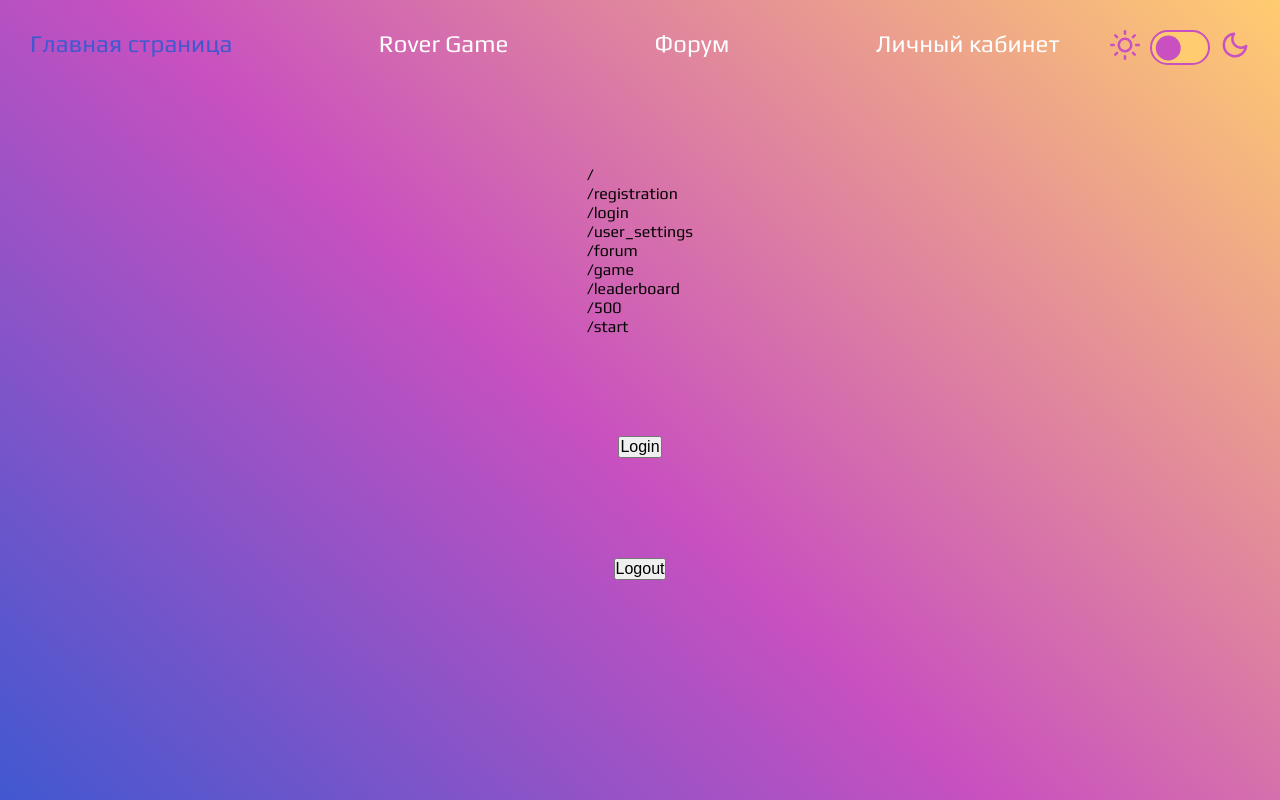
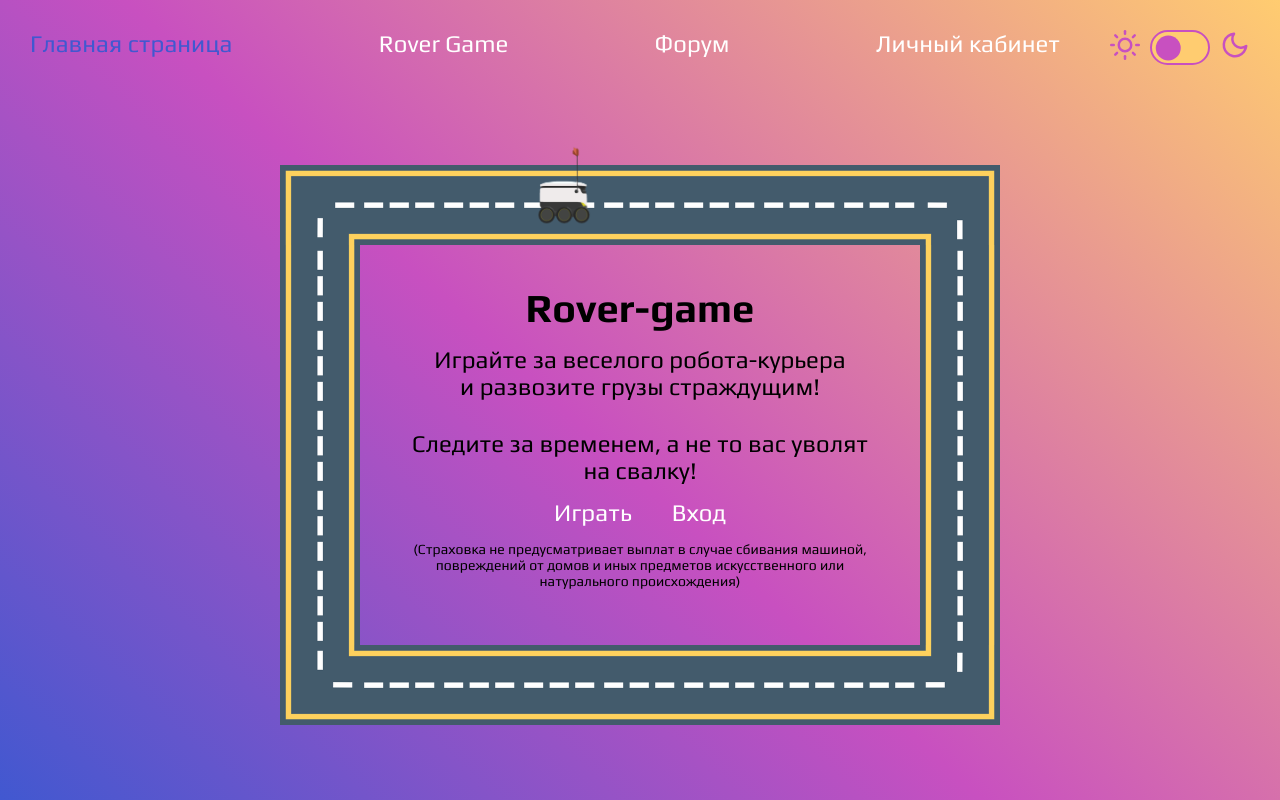
Before and after one commit to YP-KVAS/rover-game, a React (Vite) app in the folder packages/client/: page / in a window 1280 px wide. Built offline with nearby package versions, Linux system fonts and the light colour scheme.

Commit message:
KVA-11 Sprint 5 Main page (#16)
Главная страница

```diff
--- a/packages/client/src/pages/Main.tsx
+++ /dev/null
@@ -1,26 +0,0 @@
-import { Link } from 'react-router-dom'
-import { RoutesEnum } from '../utils/const-variables/routes'
-import { useAppDispatch } from '../hooks/useStore'
-import { onLogout, onSignIn } from '../store/thunks/auth-thunk'
-
-export function Main() {
-  const dispatch = useAppDispatch()
-  return (
-    <>
-      <ul>
-        {Object.values(RoutesEnum).map(route => (
-          <li key={route}>
-            <Link to={route}>{route}</Link>
-          </li>
-        ))}
-      </ul>
-      <button
-        onClick={() =>
-          dispatch(onSignIn({ login: 'kvas', password: 'kvasKvas1' }))
-        }>
-        Login
-      </button>
-      <button onClick={() => dispatch(onLogout())}>Logout</button>
-    </>
-  )
-}
--- /dev/null
+++ b/packages/client/src/pages/MainPage/Main.tsx
@@ -0,0 +1,103 @@
+import styles from './MainPage.module.scss'
+import { Link } from 'react-router-dom'
+import { RoutesEnum } from '../../utils/const-variables/routes'
+
+export function Main() {
+  return (
+    <>
+      <div className={styles.animate_wrapper}>
+        {Array.from({ length: 4 }).map((_, i) => (
+          <img
+            src="/images/road/road-corner.png"
+            className={styles[`cross_${i + 1}`]}
+            alt="road"
+            key={i}
+            width={80}
+            height={80}
+          />
+        ))}
+
+        <div className={styles.straight_ht_wrapper}>
+          {Array.from({ length: 7 }).map((_, i) => (
+            <img
+              src="/images/road/road-straight.png"
+              className={styles.straight_ht}
+              alt="road"
+              key={i}
+              width={80}
+              height={80}
+            />
+          ))}
+        </div>
+
+        <div className={styles.straight_hb_wrapper}>
+          {Array.from({ length: 7 }).map((_, i) => (
+            <img
+              src="/images/road/road-straight.png"
+              className={styles.straight_hb}
+              alt="road"
+              key={i}
+              width={80}
+              height={80}
+            />
+          ))}
+        </div>
+
+        <div className={styles.straight_vl_wrapper}>
+          {Array.from({ length: 5 }).map((_, i) => (
+            <img
+              src="/images/road/road-straight.png"
+              className={styles.straight_vl}
+              alt="road"
+              key={i}
+              width={80}
+              height={80}
+            />
+          ))}
+        </div>
+
+        <div className={styles.straight_vr_wrapper}>
+          {Array.from({ length: 5 }).map((_, i) => (
+            <img
+              src="/images/road/road-straight.png"
+              className={styles.straight_vr}
+              alt="road"
+              key={i}
+              width={80}
+              height={80}
+            />
+          ))}
+        </div>
+
+        <div className={styles.rover}></div>
+
+        <div className={styles.body}>
+          <h2>Rover-game</h2>
+
+          <p>
+            Играйте за веселого робота-курьера
+            <br />и развозите грузы страждущим!
+          </p>
+
+          <p>Следите за временем, а не то вас уволят на свалку!</p>
+
+          <div>
+            <Link to={RoutesEnum.START} className={styles.link}>
+              Играть
+            </Link>
+
+            <Link to={RoutesEnum.LOGIN} className={styles.link}>
+              Вход
+            </Link>
+          </div>
+
+          <p className={styles.disclaimer}>
+            (Страховка не предусматривает выплат в случае сбивания машиной,
+            повреждений от домов и иныx предметов искусственного или
+            натурального происхождения)
+          </p>
+        </div>
+      </div>
+    </>
+  )
+}
--- /dev/null
+++ b/packages/client/src/pages/MainPage/MainPage.module.scss
@@ -0,0 +1,137 @@
+.animate_wrapper {
+  display: grid;
+  grid-template: 80px calc(80px * 5) 80px / 80px calc(80px * 7) 80px;
+  grid-template-areas:
+    'corner_1 straight_ht corner_2'
+    'straight_vl links straight_vr'
+    'corner_4 straight_hb corner_3';
+  position: relative;
+}
+
+@mixin cross($number) {
+  grid-area: corner_#{$number};
+  transform: rotate(calc(90deg * $number));
+}
+
+@mixin straight($rotate, $selector, $direction: row) {
+  transform: rotate($rotate);
+  &_wrapper {
+    display: flex;
+    flex-direction: $direction;
+    grid-area: straight_#{$selector};
+  }
+}
+
+.cross_1 {
+  @include cross(1);
+}
+.cross_2 {
+  @include cross(2);
+}
+.cross_3 {
+  @include cross(3);
+}
+.cross_4 {
+  @include cross(4);
+}
+
+.straight_ht {
+  @include straight(90deg, ht);
+}
+
+.straight_hb {
+  @include straight(90deg, hb);
+}
+
+.straight_vl {
+  @include straight(0g, vl, column);
+}
+
+.straight_vr {
+  @include straight(0g, vr, column);
+}
+
+@keyframes marathon {
+  0% {
+    transform: translate(0, 0);
+  }
+  25% {
+    transform: translate(calc(80px * 8), 0);
+  }
+  50% {
+    transform: translate(calc(80px * 8), calc(80px * 6));
+  }
+  75% {
+    transform: translate(0, calc(80px * 6));
+  }
+  100% {
+    transform: translate(0, 0);
+  }
+}
+
+@keyframes change_image {
+  0% {
+    --img: url('/images/rover/rover-right.png');
+  }
+  25% {
+    --img: url('/images/rover/rover-down.png');
+  }
+  50% {
+    --img: url('/images/rover/rover-left.png');
+  }
+  75% {
+    --img: url('/images/rover/rover-up.png');
+  }
+  100% {
+    --img: url('/images/rover/rover-right.png');
+  }
+}
+
+.rover {
+  width: 80px;
+  height: 80px;
+  position: absolute;
+  top: -20px;
+  left: 10px;
+
+  animation: infinite marathon 5s linear, infinite change_image 5s step-end;
+
+  background: var(--img) no-repeat;
+  background-size: contain;
+}
+
+.body {
+  grid-area: links;
+
+  padding: 40px;
+  display: flex;
+  flex-direction: column;
+  align-items: center;
+
+  & h2 {
+    font-size: var(--font-2xl);
+    color: var(--color-text-on-light);
+  }
+
+  & p {
+    margin: 15px 0;
+    font-size: var(--font-xl);
+    color: var(--color-text-on-light);
+    text-align: center;
+  }
+
+  & .disclaimer {
+    font-size: var(--font-sm);
+  }
+}
+
+.link {
+  margin: 0 20px;
+  font-size: var(--font-xl);
+  color: var(--color-text-on-dark);
+
+  &:hover {
+    color: var(--color-secondary);
+    transition: 0.4s;
+  }
+}
--- a/packages/client/src/router/index.tsx
+++ b/packages/client/src/router/index.tsx
@@ -1,8 +1,8 @@
-import { RoutesEnum } from '../utils/const-variables/routes'
 import { createBrowserRouter, Link, redirect } from 'react-router-dom'
 import { Page404 } from '../pages/Page404'
 import { Page500 } from '../pages/Page500'
-import { Main } from '../pages/Main'
+import { Main } from '../pages/MainPage/Main'
+import { RoutesEnum } from '../utils/const-variables/routes'
 import { GamePage } from '../pages/GamePage/GamePage'
 import { Layout } from '../components/Layout/Layout'
 import { Start } from '../pages/Start/Start'
@@ -21,7 +21,7 @@ const in_work_component = (
 function check_auth() {
   const auth = store.getState().auth.isLoggedIn
 
-  return auth ? null : redirect(RoutesEnum.MAIN)
+  return auth ? null : redirect(RoutesEnum.LOGIN)
 }
 
 export const router = createBrowserRouter([
--- a/packages/client/src/utils/const-variables/menu.ts
+++ b/packages/client/src/utils/const-variables/menu.ts
@@ -12,7 +12,7 @@ export const MENU: Array<MenuItem> = [
   },
   {
     label: 'Rover Game',
-    route: RoutesEnum.GAME,
+    route: RoutesEnum.START,
   },
   {
     label: 'Форум',
```
